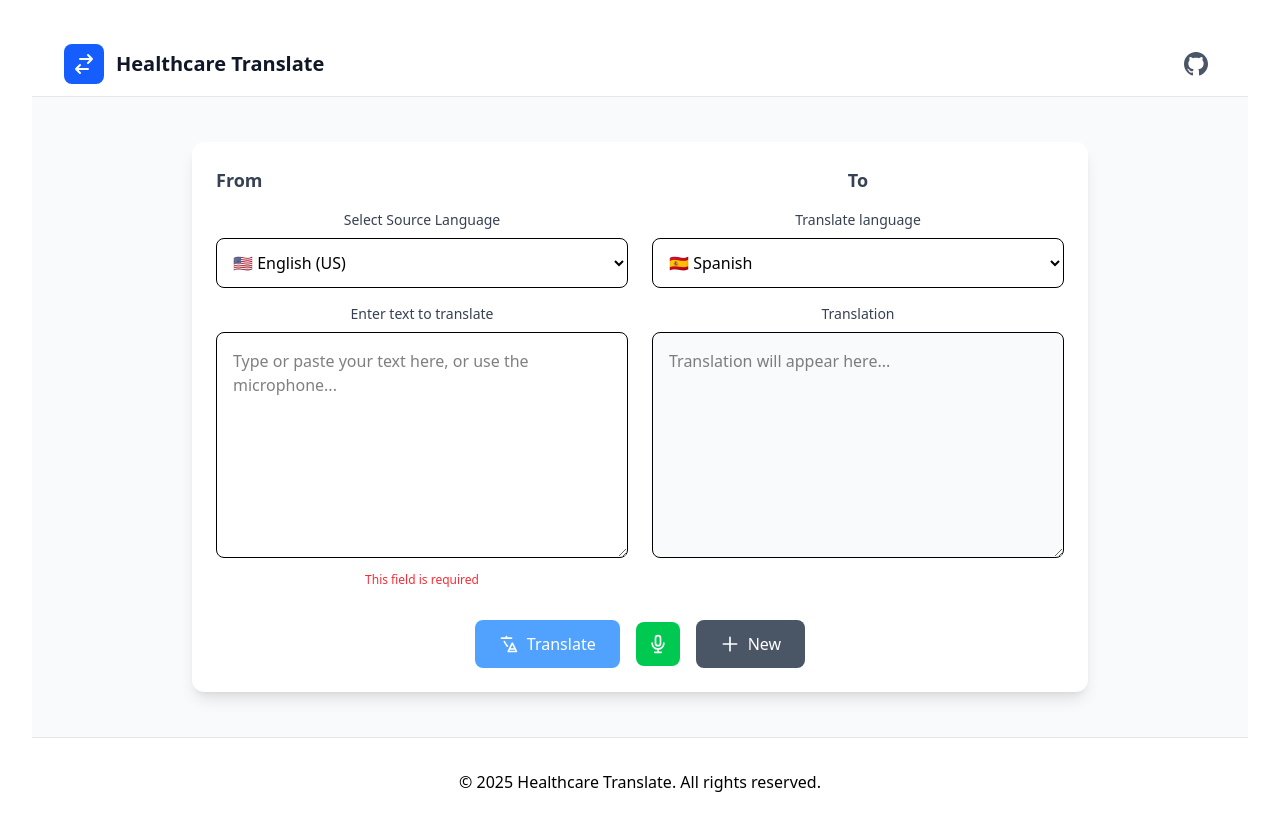
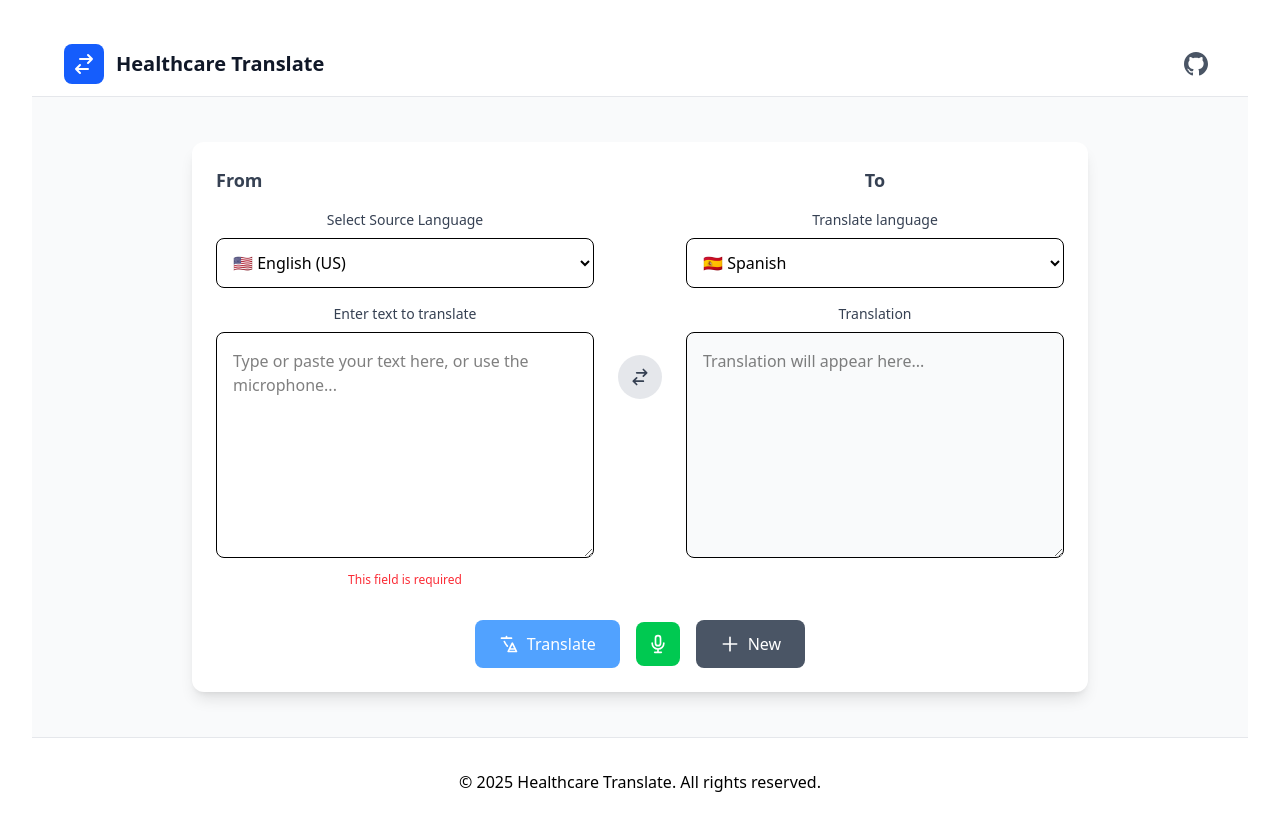
Before and after one commit to Harshsanas/healthcare-translation-web-app, a React (Vite) app: page / in a window 1280 px wide. Built offline with nearby package versions, Linux system fonts and the light colour scheme.

Commit message:
swapping the field

```diff
--- /dev/null
+++ b/src/components/LanguageSwap.jsx
@@ -0,0 +1,35 @@
+import React from "react";
+
+const LanguageSwap = ({ onSwap, disabled = false }) => {
+  return (
+    <button
+      onClick={onSwap}
+      disabled={disabled}
+      className={`
+        p-3 rounded-full transition-colors
+        ${
+          disabled
+            ? "bg-gray-300 cursor-not-allowed"
+            : "bg-gray-200 hover:bg-gray-300 cursor-pointer"
+        }
+      `}
+      title="Swap languages"
+    >
+      <svg
+        className="w-5 h-5 text-gray-700"
+        fill="none"
+        stroke="currentColor"
+        viewBox="0 0 24 24"
+      >
+        <path
+          strokeLinecap="round"
+          strokeLinejoin="round"
+          strokeWidth="2"
+          d="M8 7h12m0 0l-4-4m4 4l-4 4m0 6H4m0 0l4 4m-4-4l4-4"
+        />
+      </svg>
+    </button>
+  );
+};
+
+export default LanguageSwap;
--- a/src/components/MainContainer.jsx
+++ b/src/components/MainContainer.jsx
@@ -1,6 +1,7 @@
 import React, { useState, useEffect, useRef } from "react";
 import LanguageSelector from "./LanguageSelector";
 import Textarea from "./Textarea";
+import LanguageSwap from "./LanguageSwap";
 
 export default function MainContainer() {
   const [sourceText, setSourceText] = useState("");
@@ -124,11 +125,22 @@ export default function MainContainer() {
     }
   };
 
+  const handleSwapLanguages = () => {
+    const tempLang = sourceLanguage;
+    const tempText = sourceText;
+
+    setSourceLanguage(targetLanguage);
+    setTargetLanguage(tempLang);
+    setSourceText(translatedText);
+    setTranslatedText(tempText);
+    finalTranscriptRef.current = translatedText;
+  };
+
   return (
     <div className="min-h-[80vh] bg-gray-50 p-2 flex items-center justify-center">
       <div className="w-full max-w-4xl">
         <div className="bg-white rounded-xl shadow-lg p-6">
-          <div className="grid grid-cols-1 md:grid-cols-2 gap-6">
+          <div className="grid grid-cols-1 lg:grid-cols-[2fr_auto_2fr] gap-6">
             <div className="space-y-4">
               <div className="flex justify-between items-center">
                 <h2 className="text-lg font-semibold text-gray-700">From</h2>
@@ -155,32 +167,14 @@ export default function MainContainer() {
                   rows={8}
                   required={true}
                 />
-                {/* <div className="absolute bottom-2 right-2 flex gap-2">
-                  {sourceText && (
-                    <button
-                      onClick={() => {
-                        setSourceText("");
-                        finalTranscriptRef.current = "";
-                      }}
-                      className="p-2 bg-gray-200 hover:bg-gray-300 rounded-full transition-colors cursor-pointer"
-                      title="Clear text"
-                    >
-                      <svg
-                        className="w-4 h-4"
-                        fill="none"
-                        stroke="currentColor"
-                        viewBox="0 0 24 24"
-                      >
-                        <path
-                          strokeLinecap="round"
-                          strokeLinejoin="round"
-                          strokeWidth="2"
-                          d="M6 18L18 6M6 6l12 12"
-                        />
-                      </svg>
-                    </button>
-                  )}
-                </div> */}
+              </div>
+            </div>
+            <div className="flex items-center justify-center">
+              <div className="relative">
+                <LanguageSwap
+                  onSwap={handleSwapLanguages}
+                  disabled={isListening}
+                />
               </div>
             </div>
             <div className="space-y-4">
@@ -201,7 +195,6 @@ export default function MainContainer() {
               />
             </div>
           </div>
-
           <div className="flex justify-center mt-8">
             <div className="flex items-center gap-4">
               <button
```
